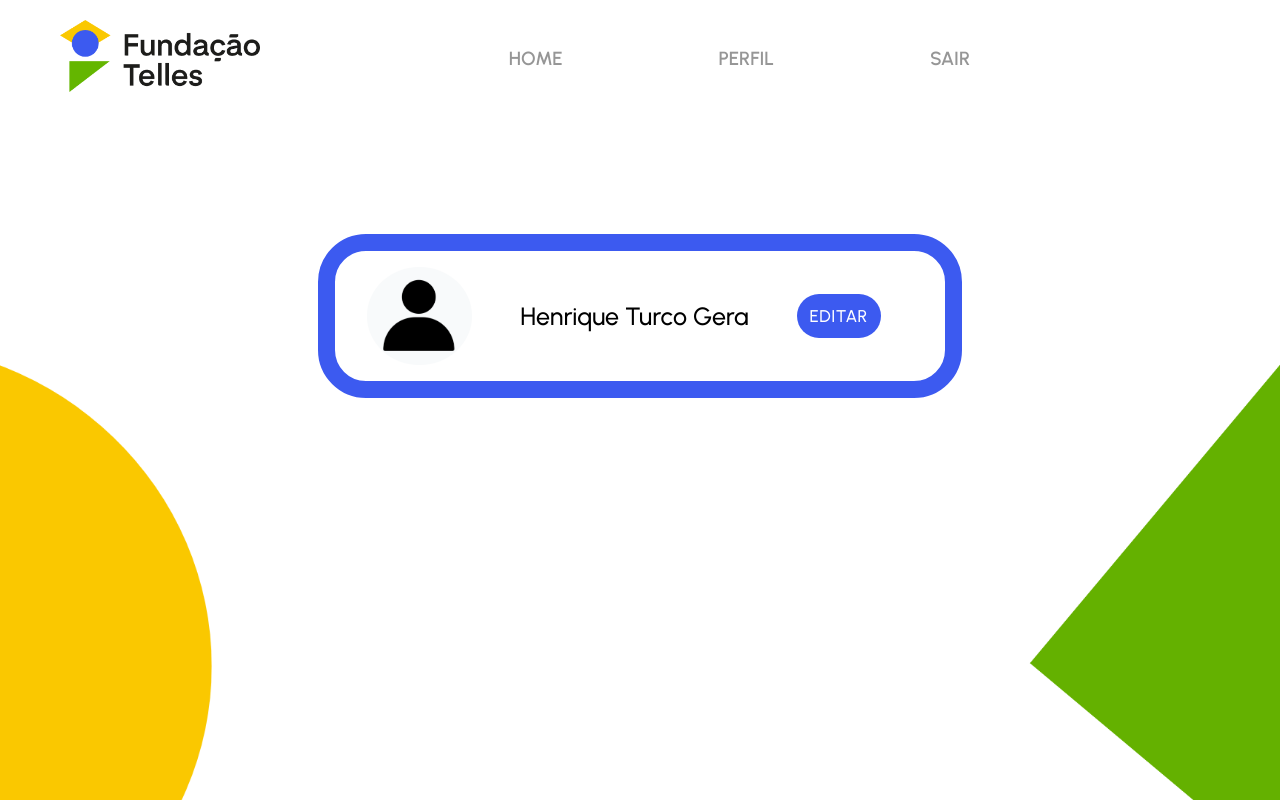
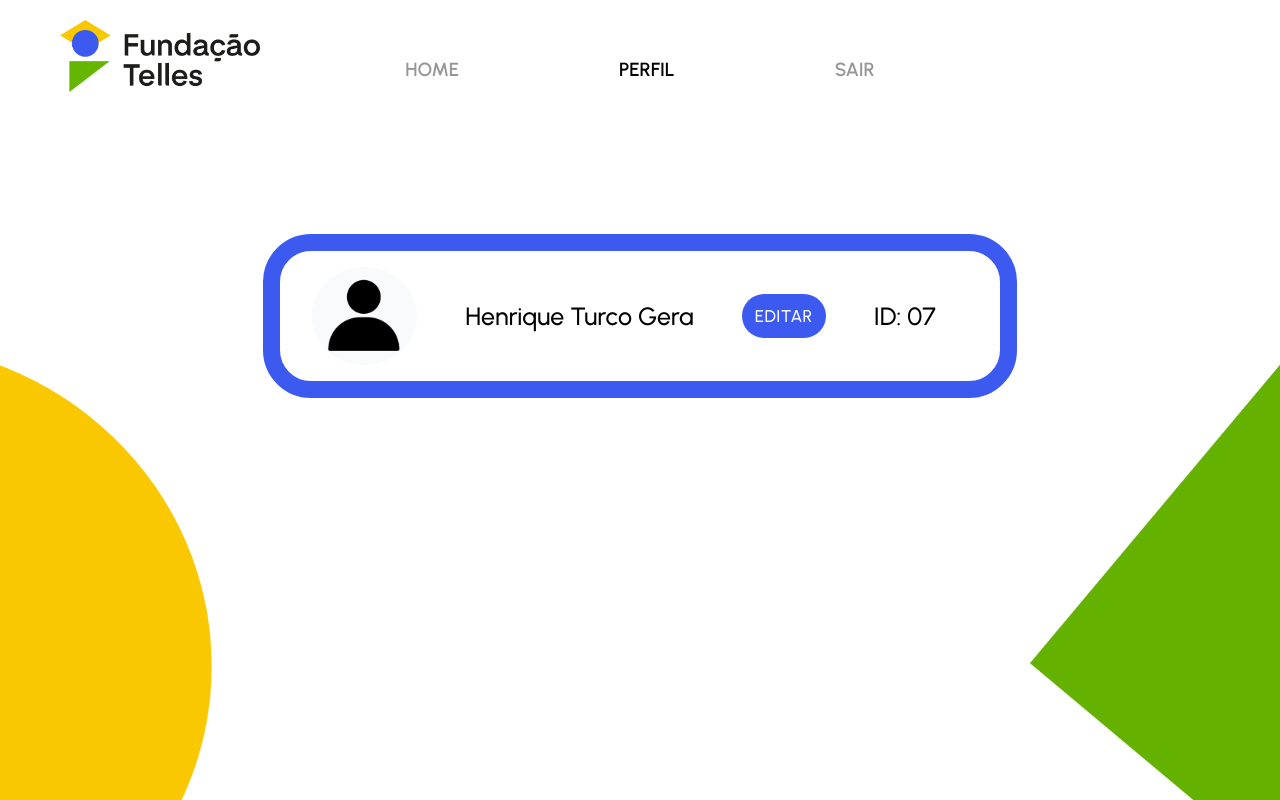
Before and after one commit to insper-classroom/sprint-session-team-1-1, a Django app: page /perfil/ in a window 1280 px wide. Run offline with Django 4.2, Linux system fonts and the light colour scheme.

Commit message:
CSS melhorado e path para Home

```diff
--- a/templates/profile/profile.html
+++ b/templates/profile/profile.html
@@ -9,7 +9,7 @@
         <a><img src="{% static 'users/img/logo-telles.png' %}"></a>
         <div class="nav-links">
             <ul>
-                <li><a href="">HOME</a></li>
+                <li><a href="/">HOME</a></li>
                 <li><a href="" class="perfil-link">PERFIL</a></li>
                 <li><a href="">SAIR</a></li>
             </ul>
@@ -22,6 +22,7 @@
                 <img src="{% static 'users/img/foto-de-perfil-padrao.png' %}">
                 <span class="name">Henrique Turco Gera</span>
                 <button class="button-editar" onclick="window.location.href=''"><a href="" class="link-botao">EDITAR</a></button>
+                <span class="id">ID: 07</span>
             </div>
         </div>
     </div>
--- a/users/static/users/style/style.css
+++ b/users/static/users/style/style.css
@@ -34,17 +34,24 @@ nav img{
 .nav-links{
     padding: 1% 6%;
     flex: 1;
-    margin-left: 100px;
+}
+
+.nav-links ul {
+    display: flex;
+    align-items: center;
+    justify-content: center;
+    position: absolute;
+    width: 100%;
+    left: 0px;
 }
 
 .nav-links ul li{
     display: inline-block;
-    padding: 20px 20px;
     position: relative;
+    margin: 0px 80px;
 }
 
 .nav-links ul li a{
-    margin-left: 112px;
     color: #969696;
     text-decoration: none;
     text-transform: uppercase;
@@ -52,7 +59,7 @@ nav img{
 }
 
 .perfil-link{
-    color: black, !important;
+    color: black !important;
 }
 
 .nav-links ul li a:hover{
```
Also changed, not shown: templates/profile/base.html (line endings or trailing spaces).
